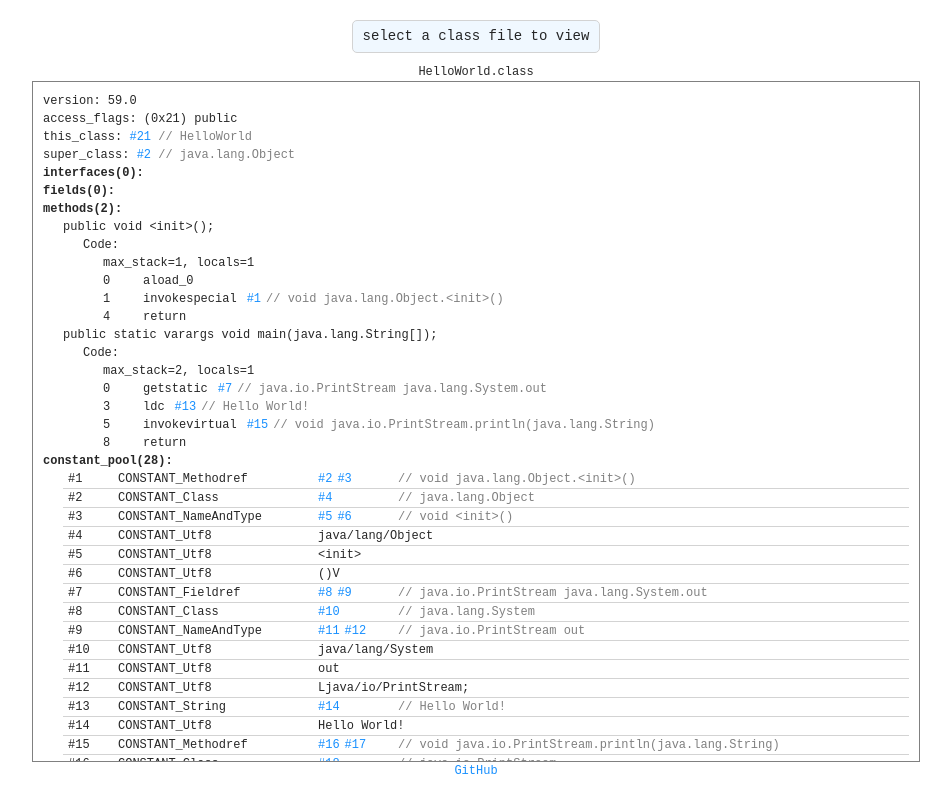
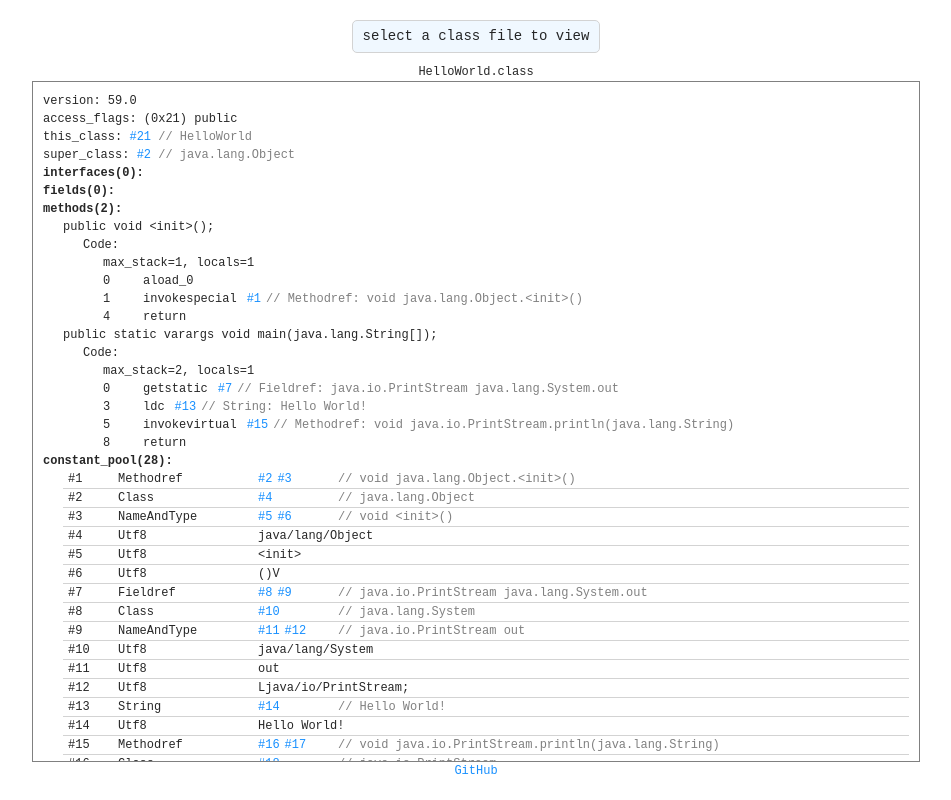
Before and after one commit to lhtin/class-file-viewer, a React (Create React App) app: page / in a window 1280 px wide. Shown: the whole page, without its empty margins (164-1115 px from the left). Built offline with nearby package versions, Linux system fonts and the light colour scheme.

Commit message:
优化字节码展示

```diff
--- a/src/class-file-parser.css
+++ b/src/class-file-parser.css
@@ -55,7 +55,7 @@ body {
     }
 
     .constant-tag {
-        min-width: 200px;
+        min-width: 140px;
     }
 }
 @media (max-width: 666px) {
--- a/src/parser/Component.tsx
+++ b/src/parser/Component.tsx
@@ -241,18 +241,15 @@ const Lookupswitch = ({inst}: { inst: any }) => {
   </div>
 }
 
-const Bytecode = ({inst, baseOffset}: { inst: any, baseOffset: number }) => {
-  const opcode = inst[0]
-  const at = opcode.offset - baseOffset
-  return <div className={'bytecode'} id={'offset-' + at}>
-    <div className={'bytecode-offset'}>{at}</div>
-
-    {opcode.name === 'tableswitch' ?
-      <Tableswitch inst={inst}/> :
-      opcode.name === 'lookupswitch' ?
-        <Lookupswitch inst={inst}/> :
-        <>
-          <div className={'opcode-name'}><OpcodeAnchor opcode={opcode.name} /></div>
+const Bytecode1 = ({name, inst}: {name: string, inst: any}) => {
+  switch (name) {
+    case 'tableswitch':
+      return <Tableswitch inst={inst}/>
+    case 'lookupswitch':
+      return <Lookupswitch inst={inst}/>
+    default:
+      return <>
+        <div className={'opcode-name'}><OpcodeAnchor opcode={name} /></div>
         {inst.slice(1).map((operand: any, index: number) => {
           switch (operand.type) {
             case OPERAND_TYPES.constant_index1:
@@ -271,7 +268,16 @@ const Bytecode = ({inst, baseOffset}: { inst: any, baseOffset: number }) => {
               return <div key={index} className={'operand-value'}>{operand.value}</div>
           }
         })}
-        </>}
+      </>
+  }
+}
+
+const Bytecode = ({inst, baseOffset}: { inst: any, baseOffset: number }) => {
+  const opcode = inst[0]
+  const at = opcode.offset - baseOffset
+  return <div className={'bytecode'} id={'offset-' + at}>
+    <div className={'bytecode-offset'}>{at}</div>
+    <Bytecode1 name={opcode.name} inst={inst} />
   </div>
 }
 
--- a/src/parser/constants.ts
+++ b/src/parser/constants.ts
@@ -193,23 +193,23 @@ const CONSTANT_TAG = {
 }
 
 const CONSTANT_KIND = {
-  [CONSTANT_TAG.CONSTANT_Utf8]: { name: 'CONSTANT_Utf8' },
-  [CONSTANT_TAG.CONSTANT_Integer]: { name: 'CONSTANT_Integer' },
-  [CONSTANT_TAG.CONSTANT_Float]: { name: 'CONSTANT_Float' },
-  [CONSTANT_TAG.CONSTANT_Long]: { name: 'CONSTANT_Long' },
-  [CONSTANT_TAG.CONSTANT_Double]: { name: 'CONSTANT_Double' },
-  [CONSTANT_TAG.CONSTANT_Class]: { name: 'CONSTANT_Class' },
-  [CONSTANT_TAG.CONSTANT_String]: { name: 'CONSTANT_String' },
-  [CONSTANT_TAG.CONSTANT_Fieldref]: { name: 'CONSTANT_Fieldref' },
-  [CONSTANT_TAG.CONSTANT_Methodref]: { name: 'CONSTANT_Methodref' },
-  [CONSTANT_TAG.CONSTANT_InterfaceMethodref]: { name: 'CONSTANT_InterfaceMethodref' },
-  [CONSTANT_TAG.CONSTANT_NameAndType]: { name: 'CONSTANT_NameAndType' },
-  [CONSTANT_TAG.CONSTANT_MethodHandle]: { name: 'CONSTANT_MethodHandle' },
-  [CONSTANT_TAG.CONSTANT_MethodType]: { name: 'CONSTANT_MethodType' },
-  [CONSTANT_TAG.CONSTANT_Dynamic]: { name: 'CONSTANT_Dynamic' },
-  [CONSTANT_TAG.CONSTANT_InvokeDynamic]: { name: 'CONSTANT_InvokeDynamic' },
-  [CONSTANT_TAG.CONSTANT_Module]: { name: 'CONSTANT_Module' },
-  [CONSTANT_TAG.CONSTANT_Package]: { name: 'CONSTANT_Package' },
+  [CONSTANT_TAG.CONSTANT_Utf8]: { name: 'Utf8' },
+  [CONSTANT_TAG.CONSTANT_Integer]: { name: 'Integer' },
+  [CONSTANT_TAG.CONSTANT_Float]: { name: 'Float' },
+  [CONSTANT_TAG.CONSTANT_Long]: { name: 'Long' },
+  [CONSTANT_TAG.CONSTANT_Double]: { name: 'Double' },
+  [CONSTANT_TAG.CONSTANT_Class]: { name: 'Class' },
+  [CONSTANT_TAG.CONSTANT_String]: { name: 'String' },
+  [CONSTANT_TAG.CONSTANT_Fieldref]: { name: 'Fieldref' },
+  [CONSTANT_TAG.CONSTANT_Methodref]: { name: 'Methodref' },
+  [CONSTANT_TAG.CONSTANT_InterfaceMethodref]: { name: 'InterfaceMethodref' },
+  [CONSTANT_TAG.CONSTANT_NameAndType]: { name: 'NameAndType' },
+  [CONSTANT_TAG.CONSTANT_MethodHandle]: { name: 'MethodHandle' },
+  [CONSTANT_TAG.CONSTANT_MethodType]: { name: 'MethodType' },
+  [CONSTANT_TAG.CONSTANT_Dynamic]: { name: 'Dynamic' },
+  [CONSTANT_TAG.CONSTANT_InvokeDynamic]: { name: 'InvokeDynamic' },
+  [CONSTANT_TAG.CONSTANT_Module]: { name: 'Module' },
+  [CONSTANT_TAG.CONSTANT_Package]: { name: 'Package' },
 }
 
 const REFERENCE_KIND = {
--- a/src/parser/parser.ts
+++ b/src/parser/parser.ts
@@ -95,6 +95,9 @@ class Parser {
       return `${fieldType} ${name}`
     }
   }
+  getConstant (index: number): ConstantInfo {
+    return this.constant_pool[index]
+  }
   getName (index: number, className: string = '') : string {
     if (!this.constant_pool) {
       return 'pending'
@@ -156,7 +159,7 @@ class Parser {
   }
 
   parseOperand (operandType: string, opcodeOffset: number) {
-    let operand
+    let operand: UItem
     switch (operandType) {
       case OPERAND_TYPES.unsigned1:
         operand = this.reader.readU1()
@@ -177,10 +180,10 @@ class Parser {
         operand = this.reader.readS4()
         break
       case OPERAND_TYPES.constant_index1:
-        operand = this.parseIndex1()
+        operand = this.parseIndex1(true)
         break
       case OPERAND_TYPES.constant_index2:
-        operand = this.parseIndex2()
+        operand = this.parseIndex2(true)
         break
       case OPERAND_TYPES.local_index1:
         operand = this.parseLocal1()
@@ -355,15 +358,23 @@ class Parser {
     return data
   }
 
-  parseIndex2 () {
+  parseIndex2 (withTagName: boolean = false) {
     const data = this.reader.readU2()
-    data.name = this.getName(data.value)
+    if (withTagName) {
+      data.name = `${this.getConstant(data.value).tag.name}: ${this.getName(data.value)}`
+    } else {
+      data.name = this.getName(data.value)
+    }
     return data
   }
 
-  parseIndex1 () {
+  parseIndex1 (withTagName: boolean = false) {
     const data = this.reader.readU1()
-    data.name = this.getName(data.value)
+    if (withTagName) {
+      data.name = `${this.getConstant(data.value).tag.name}: ${this.getName(data.value)}`
+    } else {
+      data.name = this.getName(data.value)
+    }
     return data
   }
 
```
Lines whose indentation alone changed are shown as unchanged.
